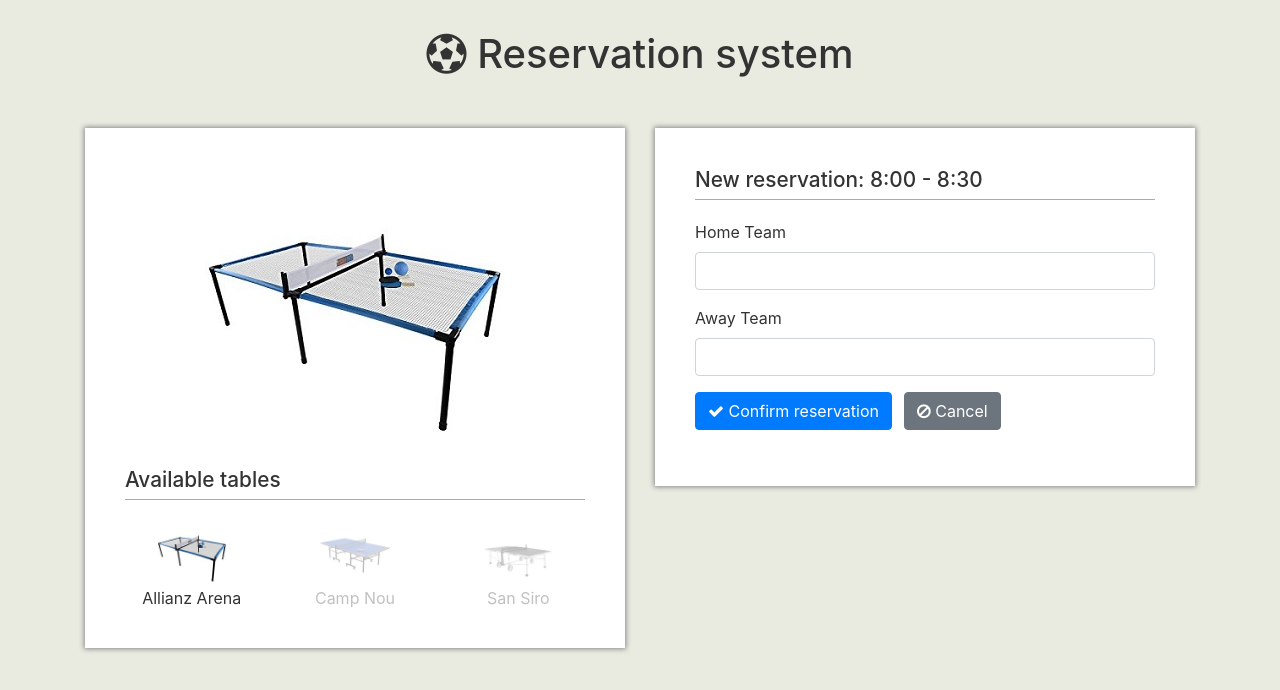
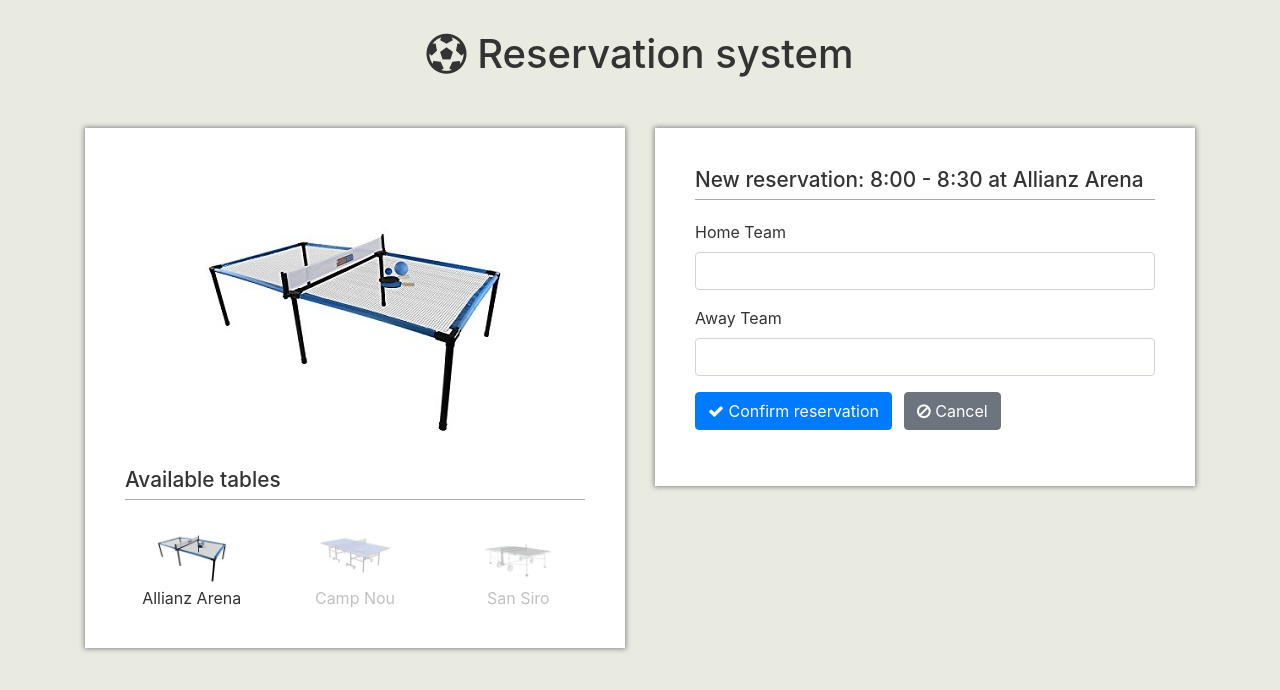
Before and after one commit to dominios/react-session, a React app: page / in a window 1280 px wide. Both pictures are taken after a click on the link "8:00 - 8:30". Shown: the top 690 px of the page. Built offline with nearby package versions, Linux system fonts and the light colour scheme.

Commit message:
visual improvements

```diff
--- a/src/js/MainPage.js
+++ b/src/js/MainPage.js
@@ -54,6 +54,7 @@ class MainPage extends React.Component {
                                 date={this.state.selectedDate}
                                 reservation={this.state.selectedTable.reservations[this.state.selectedDate]}
                                 createReservation={this.createReservation}
+                                table={this.state.selectedTable}
                             />
                     }
                 </div>
--- a/src/js/NewEditReservation.js
+++ b/src/js/NewEditReservation.js
@@ -47,7 +47,7 @@ class NewEditReservation extends React.Component {
             <div className="reservation-form">
 
                 <h2>
-                    {(this.props.reservation.isReserved ? "Edit reservation" : "New reservation")}: {timeSlots[this.props.date]}
+                    {(this.props.reservation.isReserved ? "Edit reservation" : "New reservation")}: {`${timeSlots[this.props.date]} at ${this.props.table.title}`}
                 </h2>
 
                 <form>
@@ -63,6 +63,7 @@ class NewEditReservation extends React.Component {
                             name="home"
                             defaultValue={this.state.home}
                             onChange={this.changeHomeTeam}
+                            autoComplete="off"
                         />
                     </div>
 
@@ -77,6 +78,7 @@ class NewEditReservation extends React.Component {
                             name="away"
                             defaultValue={this.state.away}
                             onChange={this.changeAwayTeam}
+                            autoComplete="off"
                         />
                     </div>
 
@@ -105,7 +107,8 @@ class NewEditReservation extends React.Component {
 
 NewEditReservation.propTypes = {
     reservation: PropTypes.object,
-    date: PropTypes.number.isRequired
+    date: PropTypes.number.isRequired,
+    table: PropTypes.object.isRequired
 };
 
 export default NewEditReservation;
--- a/src/js/TableDetail.js
+++ b/src/js/TableDetail.js
@@ -33,7 +33,7 @@ class TableDetail extends React.Component {
 
     render () {
         return (<div className="list-group schedule">
-            <h2>Time Slots</h2>
+            <h2>{`Time Slots for ${this.props.table.title}`}</h2>
             {this.printSchedule()}
         </div>);
     }
```
